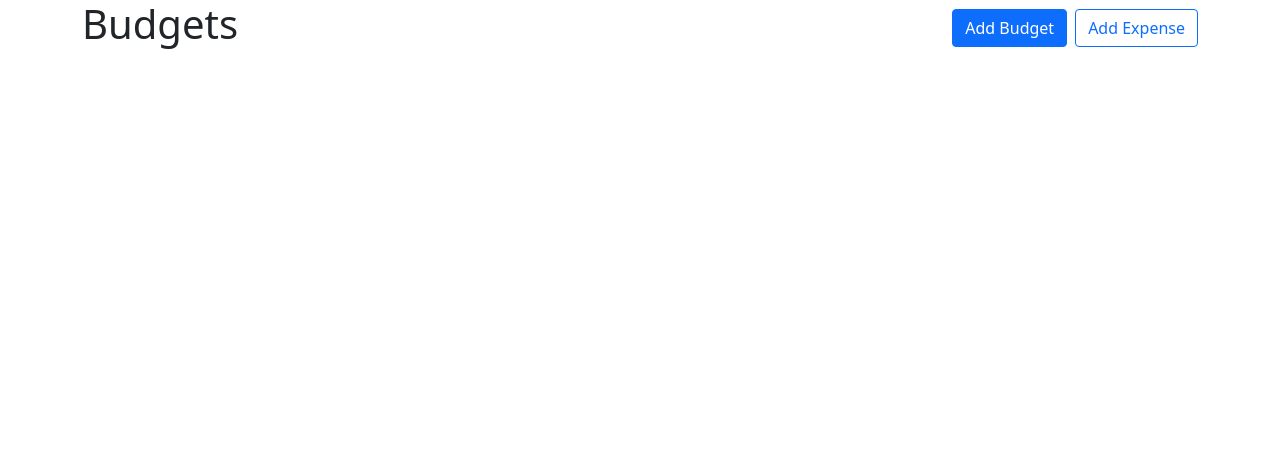
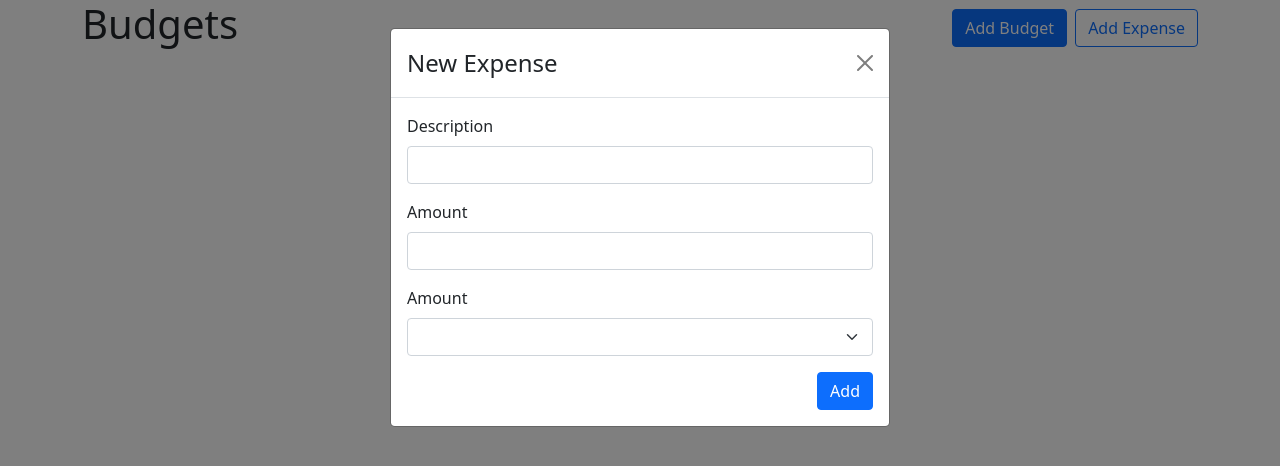
Before and after one commit to reinhardtc/react-budget-tracker, a React (Create React App) app: page / in a window 1280 px wide. Shown: the top 466 px of the page. Built offline with nearby package versions, Linux system fonts and the light colour scheme.

Commit message:
added expense modal

```diff
--- a/src/App.js
+++ b/src/App.js
@@ -4,6 +4,7 @@
 import BudgetCard from './Components/BudgetCard';
 import { useState } from 'react';
 import { useBudgets } from './Contexts/BudgetContext';
+import AddExpenseModal from './Components/AddExpenseModal';
 
 function App() {
 	const [showAddBudgetModal, setShowAddBudgetModal] = useState(false);
@@ -37,6 +38,7 @@
 				</div>
 			</Container>
 			<AddBudgetModal show={showAddBudgetModal} handleClose={() => setShowAddBudgetModal(false)} />
+			<AddExpenseModal show={true}></AddExpenseModal>
 		</>
 	);
 }
--- /dev/null
+++ b/src/Components/AddExpenseModal.js
@@ -0,0 +1,54 @@
+import { Form, Modal, Button } from 'react-bootstrap';
+import { useRef } from 'react';
+import { useBudgets } from '../Contexts/BudgetContext';
+
+export default function AddExpenseModal({ show, handleClose, defaultBudgetId }) {
+	const descriptionRef = useRef();
+	const amountRef = useRef();
+	const budgetIdRef = useRef();
+	const { addExpense, budgets } = useBudgets();
+	function handleSubmit(e) {
+		e.preventDefault();
+		addExpense({
+			description: descriptionRef.current.value,
+			amount: parseFloat(amountRef.current.value),
+			budgetId: budgetIdRef.current.value,
+		});
+		handleClose();
+	}
+
+	return (
+		<Modal show={show} onHide={handleClose}>
+			<form onSubmit={handleSubmit}>
+				<Modal.Header closeButton>
+					<Modal.Title>New Expense</Modal.Title>
+				</Modal.Header>
+				<Modal.Body>
+					<Form.Group className="mb-3" controlId="description">
+						<Form.Label>Description</Form.Label>
+						<Form.Control ref={descriptionRef} type="text"></Form.Control>
+					</Form.Group>
+					<Form.Group className="mb-3" controlId="amount">
+						<Form.Label>Amount</Form.Label>
+						<Form.Control ref={amountRef} type="number" required min={0} step={0.01}></Form.Control>
+					</Form.Group>
+					<Form.Group className="mb-3" controlId="budgetId">
+						<Form.Label>Amount</Form.Label>
+						<Form.Select defaultValue={defaultBudgetId} ref={budgetIdRef}>
+							{budgets.map(budget => (
+								<option key={budget.id} value={budget.id}>
+									{budget.name}
+								</option>
+							))}
+						</Form.Select>
+					</Form.Group>
+					<div className="d-flex justify-content-end">
+						<Button variant="primary" type="submit">
+							Add
+						</Button>
+					</div>
+				</Modal.Body>
+			</form>
+		</Modal>
+	);
+}
```
